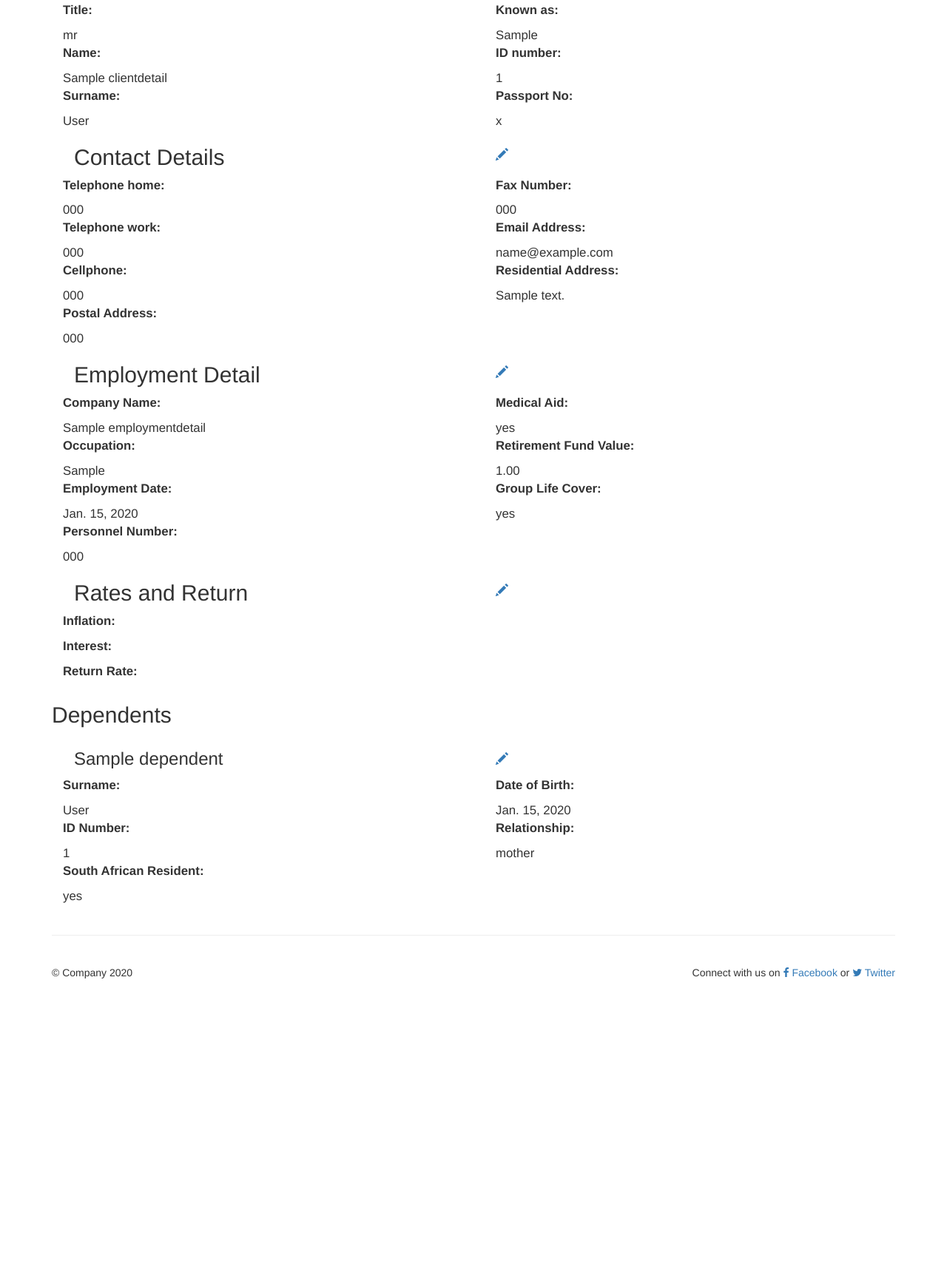
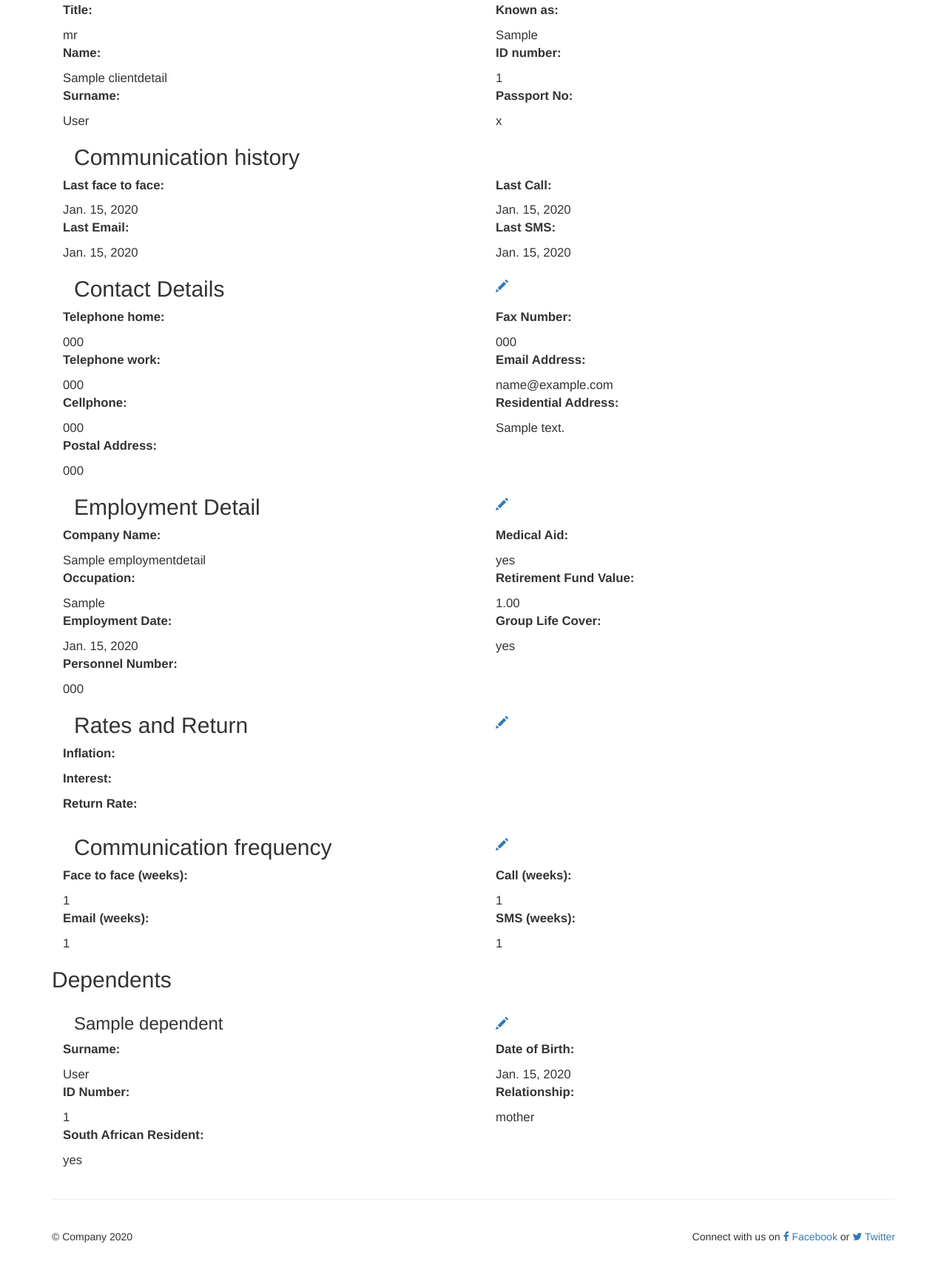
Before and after one commit to Figly/ayama, a Django app: page /client_summary/1/ in a window 1280 px wide. Shown: the part 473-2205 px from the top of the page at 74% size. Before the commit the page ends 1796 px from the top, so only its background shows below. Run offline with Django 3.2, Linux system fonts and the light colour scheme; a user stored in the database is signed in; tables that the repository leaves empty hold one stand-in row (values such as "Sample post"); grey boxes marked "Sample" are stand-in pictures; parts of the project's set-up code (start-up, migrations or seed data) failed here and were passed over; some libraries are stand-ins or nearby versions.

Commit message:
Client communication configs

```diff
--- a/src/clients/models.py
+++ b/src/clients/models.py
@@ -89,6 +89,8 @@ class ClientDetail(BaseModel):
     )
     client_rates_fk = models.ForeignKey("RatesAndReturn", on_delete=models.CASCADE)
     client_comms_fk = models.ForeignKey("ClientCommunication", on_delete=models.CASCADE)
+    client_comms_freq_fk = models.ForeignKey("ClientCommunicationFrequency", on_delete=models.CASCADE)
+
     def __str__(self):
         """Return a human readable representation of the model instance."""
         return f"{self.get_title_display()} {self.initials} {self.surnames}"
@@ -224,6 +226,20 @@ class ClientCommunication(BaseModel):
     last_date_face_to_face = models.DateField(
         "Last date face to face", auto_now=False, auto_now_add=False, default=None, blank=True, null=True
     )
+
+
     def __str__(self):
         """Return a human readable representation of the model instance."""
         return f"{self.names} {self.surnames}"
+
+class ClientCommunicationFrequency(BaseModel):
+    """
+    Class descriptor
+    """
+    face_to_face_frequency = models.IntegerField(blank=True, null=True)
+    calls_frequency = models.IntegerField(blank=True, null=True)
+    email_frequency = models.IntegerField(blank=True, null=True)
+    sms_frequency = models.IntegerField(blank=True, null=True)
+    def __str__(self):
+        """Return a human readable representation of the model instance."""
+        return f"{self.names} {self.surnames}"
--- a/src/clients/templates/clients/client_summary.html
+++ b/src/clients/templates/clients/client_summary.html
@@ -25,6 +25,21 @@
                     <p><strong>Known as:</strong></p> {{client.known_as}}
                     <p><strong>ID number:</strong></p> {{client.sa_id}}
                     <p><strong>Passport No:</strong></p> {{client.passport_no}}
+                </div>
+            </div>
+            <div class="row">
+                <div class="col-md-12 col-sm-12">
+                    <div class="col-md-6 col-sm-6">
+                        <h2>Communication history</h2>
+                    </div>
+                </div>
+                <div class="col-md-6 col-sm-6">
+                    <p><strong>Last face to face:</strong></p> {{client.client_comms_fk.last_date_face_to_face}}
+                    <p><strong>Last Email:</strong></p> {{client.client_comms_fk.last_date_email}}
+                </div>
+                <div class="col-md-6 col-sm-6">
+                    <p><strong>Last Call:</strong></p> {{client.client_comms_fk.last_date_call}}
+                    <p><strong>Last SMS:</strong></p> {{client.client_comms_fk.last_date_sms}}
                 </div>
             </div>
             <div class="row">
@@ -84,6 +99,24 @@
                         <p><strong>Return Rate:</strong></p> {{client.client_rates_fk.return_rate}}
                 </div>
             </div>
+            <div class="row">
+                <div class="col-md-12 col-sm-12">
+                    <div class="col-md-6 col-sm-6">
+                        <h2>Communication frequency</h2>
+                    </div>
+                    <div class="col-md-6 col-sm-6">
+                        <a href="{% url 'clients:edit-client-communication-frequency' pk=client.client_comms_freq_fk.id %}"><span class="glyphicon glyphicon-pencil icon-edit-customer"></a>
+                    </div>
+                </div>
+                 <div class="col-md-6 col-sm-6">
+                    <p><strong>Face to face (weeks):</strong></p> {{client.client_comms_freq_fk.face_to_face_frequency}}
+                    <p><strong>Email (weeks):</strong></p> {{client.client_comms_freq_fk.email_frequency}}
+                </div>
+                <div class="col-md-6 col-sm-6">
+                    <p><strong>Call (weeks):</strong></p> {{client.client_comms_freq_fk.calls_frequency}}
+                    <p><strong>SMS (weeks):</strong></p> {{client.client_comms_freq_fk.sms_frequency}}
+                </div>
+            </div>
             {% if client.dependents.count > 0%}
             <div class="row">
                 <h2>Dependents</h2>
--- a/src/clients/urls.py
+++ b/src/clients/urls.py
@@ -4,9 +4,10 @@ from .forms import (AddClientContactDetailForm, AddClientDependentDetailsForm,
                     AddClientDetailForm, AddClientEmploymentetailForm,
                     AddClientRatesAndReturnForm)
 from .views import (AddClientDependentView, ClientlistView, ClientSummaryView,
-                    ClientWizard, EditClientContactView,
-                    EditClientDependentView, EditClientDetailsView,
-                    EditClientEmploymentView, EditClientRatesView)
+                    ClientWizard, EditClientCommunicationFrequencyView,
+                    EditClientContactView, EditClientDependentView,
+                    EditClientDetailsView, EditClientEmploymentView,
+                    EditClientRatesView)
 
 app_name = "clients"
 urlpatterns = [
@@ -34,4 +35,5 @@ urlpatterns = [
     path("edit_client_employment/<pk>/", EditClientEmploymentView.as_view(), name="edit-client-employment"),
     path("edit_client_rates/<pk>/", EditClientRatesView.as_view(), name="edit-client-rates"),
     path("edit_client_dependent/<pk>/", EditClientDependentView.as_view(), name="edit-client-dependent"),
+    path("edit_client_communication_frequency/<pk>/", EditClientCommunicationFrequencyView.as_view(), name="edit-client-communication-frequency"),
 ]
--- a/src/clients/views.py
+++ b/src/clients/views.py
@@ -9,13 +9,14 @@ from django.urls import reverse, reverse_lazy
 from django.views import generic
 
 from formtools.wizard.views import SessionWizardView
-from practises.models import AdvisorDetail
+from practises.models import AdvisorDetail, AdvisorReminderConfig
 
 from .forms import (AddClientContactDetailForm, AddClientDependentDetailsForm,
                     AddClientDetailForm, AddClientEmploymentetailForm,
                     AddClientRatesAndReturnForm)
-from .models import (ClientCommunication, ClientContactDetail, ClientDetail,
-                     Dependent, EmploymentDetail, RatesAndReturn)
+from .models import (ClientCommunication, ClientCommunicationFrequency,
+                     ClientContactDetail, ClientDetail, Dependent,
+                     EmploymentDetail, RatesAndReturn)
 
 FORMS = [
     ("0", AddClientDetailForm),
@@ -72,6 +73,8 @@ class ClientWizard(LoginRequiredMixin, SessionWizardView):
         employmentDetail = EmploymentDetail()
         rates = RatesAndReturn()
         clientComm = ClientCommunication()
+        communicationFrequency = ClientCommunicationFrequency()
+
 
         # form instances
         contactDetail = construct_instance(
@@ -112,6 +115,16 @@ class ClientWizard(LoginRequiredMixin, SessionWizardView):
         clientComm.save()
         client.client_comms_fk = clientComm
 
+        advisorConfig = client.advisor_id_fk.reminder_config_freq_fk
+
+        communicationFrequency.sms_frequency = advisorConfig.sms_frequency
+        communicationFrequency.face_to_face_frequency = advisorConfig.face_to_face_frequency
+        communicationFrequency.calls_frequency = advisorConfig.calls_frequency
+        communicationFrequency.email_frequency = advisorConfig.email_frequency
+        communicationFrequency.modified_by = self.request.user
+        communicationFrequency.save()
+
+        client.client_comms_freq_fk = communicationFrequency
         client.client_contact_fk = contactDetail
         client.client_employment_fk = employmentDetail
         client.client_rates_fk = rates
@@ -301,3 +314,24 @@ class EditClientDependentView(LoginRequiredMixin, generic.UpdateView):
         )
         self.success_url = reverse_lazy("home")
         return super(EditClientDependentView, self).form_valid(form)
+
+class EditClientCommunicationFrequencyView(LoginRequiredMixin, generic.UpdateView):
+    template_name = "clients/edit_details.html"
+    model = ClientCommunicationFrequency
+    fields = ('face_to_face_frequency', 'calls_frequency',
+    'email_frequency','sms_frequency')
+
+    def form_valid(self, form):
+        if "cancel" in self.request.POST:
+            url = reverse_lazy("home")
+            return HttpResponseRedirect(url)
+
+        model = form.save(commit=False)
+        model.modified_by = self.request.user
+        model.save
+
+        messages.add_message(
+            self.request, messages.SUCCESS, "client communication frequency successfully edited."
+        )
+        self.success_url = reverse_lazy("home")
+        return super(EditClientCommunicationFrequencyView, self).form_valid(form)
--- a/src/practises/models.py
+++ b/src/practises/models.py
@@ -147,6 +147,7 @@ class AdvisorDetail(BaseModel):
     personnel_number = models.CharField(
         "Personnel Number", max_length=50, blank=True, null=True
     )
+    reminder_config_freq_fk = models.ForeignKey("AdvisorReminderConfig",on_delete=models.CASCADE, related_name="reminder_config")
 
     def __str__(self):
         """Return a human readable representation of the model instance."""
@@ -215,3 +216,16 @@ class AdministratorContactDetail(BaseModel):
     def __str__(self):
         """Return a human readable representation of the model instance."""
         return f"{self.email_address}"
+
+class AdvisorReminderConfig(BaseModel):
+    """
+    Class descriptor
+    """
+    face_to_face_frequency = models.IntegerField(blank=True, null=True, default=5)
+    calls_frequency = models.IntegerField(blank=True, null=True, default=5)
+    email_frequency = models.IntegerField(blank=True, null=True, default=5)
+    sms_frequency = models.IntegerField(blank=True, null=True, default=5)
+
+    def __str__(self):
+        """Return a human readable representation of the model instance."""
+        return f""
--- a/src/practises/urls.py
+++ b/src/practises/urls.py
@@ -8,7 +8,7 @@ from .views import (AddPractiseView, AdministratorSummaryView,
                     AdvisorWizard, AministratorlistView,
                     EditAdministratorContactView, EditAdministratorDetailView,
                     EditAdvisorContactView, EditAdvisorDetailView,
-                    EditPractiseView)
+                    EditPractiseView, EditReminderPreferencesView)
 
 app_name = "practises"
 urlpatterns = [
@@ -39,4 +39,5 @@ urlpatterns = [
     path("administrator_summary/<pk>/", AdministratorSummaryView.as_view(), name="administrator-summary"),
     path("edit_administrator_detail/<pk>/", EditAdministratorDetailView.as_view(), name="edit-administrator-detail"),
     path("edit_administrator_contact/<pk>/", EditAdministratorContactView.as_view(), name="edit-administrator-contact"),
+     path("edit_advisor_reminder/<pk>/", EditReminderPreferencesView.as_view(), name="edit-advisor-reminder-config"),
 ]
--- a/src/profiles/admin.py
+++ b/src/profiles/admin.py
@@ -1,10 +1,11 @@
 from __future__ import unicode_literals
 
-from authtools.admin import NamedUserAdmin
 from django.contrib import admin
 from django.contrib.auth import get_user_model
 from django.urls import reverse
 from django.utils.html import format_html
+
+from authtools.admin import NamedUserAdmin
 
 from .models import Profile
 
@@ -24,6 +25,8 @@ class NewUserAdmin(NamedUserAdmin):
         "permalink",
         "is_superuser",
         "is_staff",
+        "is_advisor",
+        "is_administrator",
     )
 
     # 'View on site' didn't work since the original User model needs to
```
Also changed, not shown: src/clients/admin.py (+10 -7 lines), src/practises/views/advisor.py (+31 -2 lines), src/templates/advisors/home.html (+7 -0 lines), src/clients/migrations/0012_communicationfrequency.py (added), src/clients/migrations/0013_auto_20200618_2110.py (added), src/practises/migrations/0006_auto_20200618_1824.py (added), src/practises/migrations/0007_auto_20200618_2110.py (added).
